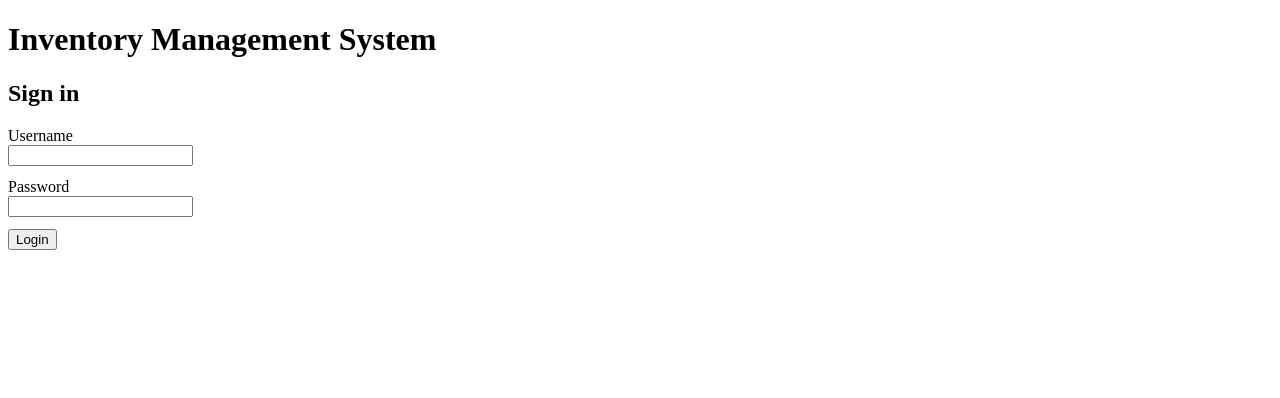
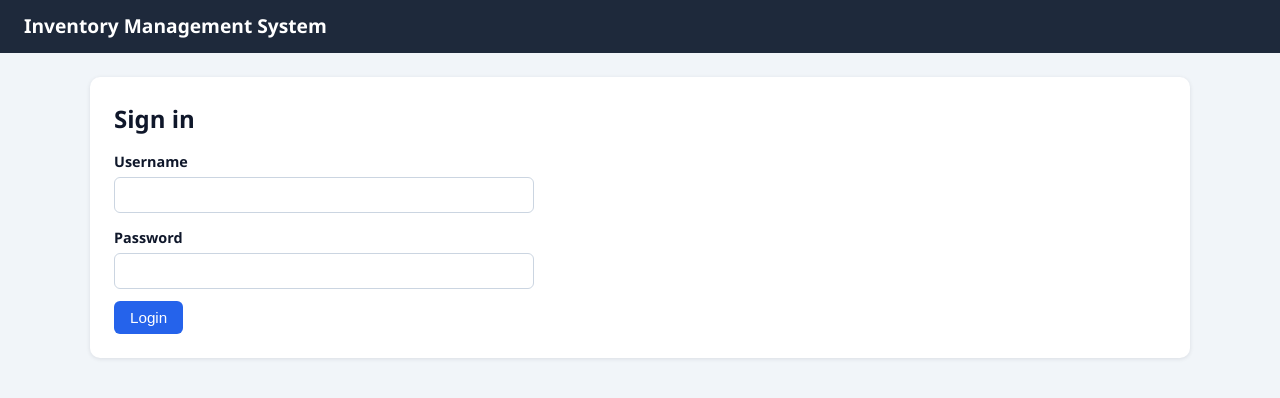
Before and after one commit to shankar850/inventory-management-system, an Angular app in the folder inventory-ui/: page /login in a window 1280 px wide. Shown: the top 398 px of the page. Built offline with nearby package versions, Linux system fonts and the light colour scheme.

Commit message:
Add README screenshots

```diff
--- a/inventory-ui/src/app/app.css
+++ b/inventory-ui/src/app/app.css
@@ -0,0 +1,46 @@
+.app-header {
+    display: flex;
+    align-items: center;
+    flex-wrap: wrap;
+    gap: 12px 24px;
+    padding: 12px 24px;
+    background: #1e293b;
+    color: #fff;
+  }
+
+  .brand { font-size: 1.2rem; font-weight: 700; }
+
+  .nav-links { display: flex; gap: 8px; }
+
+  .nav-links a {
+    color: #cbd5e1;
+    padding: 6px 12px;
+    border-radius: 6px;
+    text-decoration: none;
+  }
+  .nav-links a:hover { background: #334155; color: #fff; }
+  .nav-links a.active { background: #2563eb; color: #fff; }
+
+  .user-box {
+    margin-left: auto;
+    display: flex;
+    align-items: center;
+    gap: 10px;
+  }
+
+  .user-name { font-weight: 600; }
+
+  .role-badge {
+    background: #334155;
+    color: #e2e8f0;
+    padding: 2px 10px;
+    border-radius: 999px;
+    font-size: 0.8rem;
+  }
+
+  .logout { background: #dc2626; }
+  .logout:hover { background: #b91c1c; }
+
+  @media (max-width: 700px) {
+    .user-box { margin-left: 0; width: 100%; justify-content: space-between; }
+  }
--- a/inventory-ui/src/app/app.html
+++ b/inventory-ui/src/app/app.html
@@ -1,12 +1,20 @@
-<h1>Inventory Management System</h1>
+<header class="app-header">
+  <div class="brand">Inventory Management System</div>
 
-@if (auth.isLoggedIn()) {
-  <nav>
-    <a routerLink="/products">Products</a> |
-    <a routerLink="/categories">Categories</a> |
-    <span>{{ auth.username() }} ({{ auth.role() }})</span>
-    <button type="button" (click)="auth.logout()">Logout</button>
-  </nav>
-}
+  @if (auth.isLoggedIn()) {
+    <nav class="nav-links">
+      <a routerLink="/products" routerLinkActive="active">Products</a>
+      <a routerLink="/categories" routerLinkActive="active">Categories</a>
+    </nav>
 
-<router-outlet />
+    <div class="user-box">
+      <span class="user-name">{{ auth.username() }}</span>
+      <span class="role-badge">{{ auth.role() }}</span>
+      <button type="button" class="logout" (click)="auth.logout()">Logout</button>
+    </div>
+  }
+</header>
+
+<main class="container">
+  <router-outlet />
+</main>
--- a/inventory-ui/src/app/app.ts
+++ b/inventory-ui/src/app/app.ts
@@ -1,10 +1,10 @@
 import { Component, inject } from '@angular/core';
-import { RouterOutlet, RouterLink } from '@angular/router';
+import { RouterOutlet, RouterLink, RouterLinkActive } from '@angular/router';
 import { AuthApi } from './services/auth-api';
 
 @Component({
   selector: 'app-root',
-  imports: [RouterOutlet, RouterLink],
+  imports: [RouterOutlet, RouterLink, RouterLinkActive],
   templateUrl: './app.html',
   styleUrl: './app.css'
 })
--- a/inventory-ui/src/app/pages/category-list/category-list.html
+++ b/inventory-ui/src/app/pages/category-list/category-list.html
@@ -1,10 +1,11 @@
 <h2>Categories</h2>
-<p><a routerLink="/categories/new">+ Add category</a></p>
+<a class="add-link" routerLink="/categories/new">+ Add category</a>
 
 @if (errorMessage()) {
   <p class="error">{{ errorMessage() }}</p>
 }
 
+<div class="table-wrap">
   <table>
     <thead>
       <tr>
@@ -17,13 +18,13 @@
     <tbody>
       @for (c of categories(); track c.id) {
         <tr>
-        <td>{{ c.id }}</td>
-        <td>{{ c.name }}</td>
-        <td>{{ c.productCount }}</td>
-        <td>
+          <td data-label="Id">{{ c.id }}</td>
+          <td data-label="Name">{{ c.name }}</td>
+          <td data-label="Products">{{ c.productCount }}</td>
+          <td data-label="Actions" class="actions">
             <a [routerLink]="['/categories', c.id, 'edit']">Edit</a>
             @if (auth.isAdmin()) {
-            <button type="button" (click)="remove(c)">Delete</button>
+              <button type="button" class="danger" (click)="remove(c)">Delete</button>
             }
           </td>
         </tr>
@@ -32,3 +33,4 @@
       }
     </tbody>
   </table>
+</div>
--- a/inventory-ui/src/app/pages/product-list/product-list.html
+++ b/inventory-ui/src/app/pages/product-list/product-list.html
@@ -1,10 +1,11 @@
 <h2>Products</h2>
-<p><a routerLink="/products/new">+ Add product</a></p>
+<a class="add-link" routerLink="/products/new">+ Add product</a>
 
 @if (errorMessage()) {
   <p class="error">{{ errorMessage() }}</p>
 }
 
+<div class="table-wrap">
   <table>
     <thead>
       <tr>
@@ -19,15 +20,15 @@
     <tbody>
       @for (p of products(); track p.id) {
         <tr>
-        <td>{{ p.name }}</td>
-        <td>{{ p.sku }}</td>
-        <td>{{ p.categoryName }}</td>
-        <td>{{ p.price | currency:'INR' }}</td>
-        <td>{{ p.quantityInStock }}</td>
-        <td>
+          <td data-label="Name">{{ p.name }}</td>
+          <td data-label="SKU">{{ p.sku }}</td>
+          <td data-label="Category">{{ p.categoryName }}</td>
+          <td data-label="Price">{{ p.price | currency:'INR' }}</td>
+          <td data-label="Stock">{{ p.quantityInStock }}</td>
+          <td data-label="Actions" class="actions">
             <a [routerLink]="['/products', p.id, 'edit']">Edit</a>
             @if (auth.isAdmin()) {
-            <button type="button" (click)="remove(p)">Delete</button>
+              <button type="button" class="danger" (click)="remove(p)">Delete</button>
             }
           </td>
         </tr>
@@ -36,3 +37,4 @@
       }
     </tbody>
   </table>
+</div>
--- a/inventory-ui/src/styles.css
+++ b/inventory-ui/src/styles.css
@@ -1 +1,140 @@
-/* You can add global styles to this file, and also import other style files */
+:root {
+    --primary: #2563eb;
+    --primary-dark: #1d4ed8;
+    --bg: #f1f5f9;
+    --text: #0f172a;
+    --muted: #64748b;
+    --border: #e2e8f0;
+    --danger: #dc2626;
+    --danger-dark: #b91c1c;
+  }
+
+  * { box-sizing: border-box; }
+
+  body {
+    margin: 0;
+    font-family: "Segoe UI", Roboto, Helvetica, Arial, sans-serif;
+    background: var(--bg);
+    color: var(--text);
+    line-height: 1.5;
+  }
+
+  h2 { margin: 0 0 12px; }
+
+  a { color: var(--primary); text-decoration: none; }
+  a:hover { text-decoration: underline; }
+
+  /* Page container */
+  .container {
+    max-width: 1100px;
+    margin: 24px auto;
+    padding: 24px;
+    background: #fff;
+    border-radius: 10px;
+    box-shadow: 0 1px 4px rgba(15, 23, 42, 0.1);
+  }
+
+  /* Buttons */
+  button {
+    background: var(--primary);
+    color: #fff;
+    border: none;
+    padding: 8px 16px;
+    border-radius: 6px;
+    font-size: 0.95rem;
+    cursor: pointer;
+  }
+  button:hover { background: var(--primary-dark); }
+  button:disabled { background: #94a3b8; cursor: not-allowed; }
+  button.danger { background: var(--danger); }
+  button.danger:hover { background: var(--danger-dark); }
+
+  .add-link {
+    display: inline-block;
+    background: var(--primary);
+    color: #fff;
+    padding: 8px 16px;
+    border-radius: 6px;
+    margin-bottom: 12px;
+  }
+  .add-link:hover { background: var(--primary-dark); text-decoration: none; }
+
+  /* Forms */
+  label { font-weight: 600; font-size: 0.9rem; }
+
+  input, select {
+    width: 100%;
+    max-width: 420px;
+    padding: 8px 10px;
+    margin-top: 4px;
+    border: 1px solid #cbd5e1;
+    border-radius: 6px;
+    font-size: 1rem;
+    background: #fff;
+  }
+  input:focus, select:focus { outline: 2px solid #93c5fd; border-color: var(--primary); }
+  input:disabled { background: #f1f5f9; color: var(--muted); }
+
+  .error { color: var(--danger); }
+
+  /* Tables */
+  .table-wrap { overflow-x: auto; }
+
+  table { width: 100%; border-collapse: collapse; }
+
+  th, td {
+    padding: 10px 12px;
+    text-align: left;
+    border-bottom: 1px solid var(--border);
+  }
+
+  th {
+    background: #f8fafc;
+    color: var(--muted);
+    font-size: 0.8rem;
+    text-transform: uppercase;
+    letter-spacing: 0.04em;
+  }
+
+  tbody tr:hover { background: #f8fafc; }
+
+  .actions a, .actions button {
+    display: inline-block;
+    padding: 5px 12px;
+    border-radius: 6px;
+    font-size: 0.85rem;
+    margin-right: 6px;
+  }
+  .actions a { border: 1px solid var(--primary); color: var(--primary); }
+  .actions a:hover { background: var(--primary); color: #fff; text-decoration: none; }
+
+  /* Small screens: each table row becomes a card */
+  @media (max-width: 700px) {
+    .container { margin: 12px; padding: 16px; }
+
+    table thead { display: none; }
+    table, tbody, tr, td { display: block; width: 100%; }
+
+    tr {
+      border: 1px solid var(--border);
+      border-radius: 8px;
+      margin-bottom: 12px;
+      padding: 6px 0;
+    }
+
+    td {
+      display: flex;
+      justify-content: space-between;
+      gap: 12px;
+      padding: 6px 12px;
+      border: none;
+      text-align: right;
+    }
+
+    td::before {
+      content: attr(data-label);
+      font-weight: 600;
+      color: var(--muted);
+      text-align: left;
+    }
+  }
```
Lines whose indentation alone changed are shown as unchanged.
